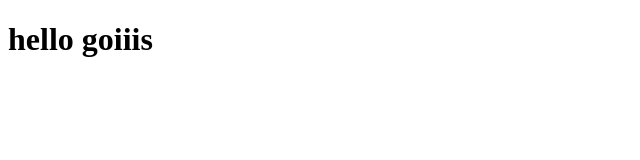
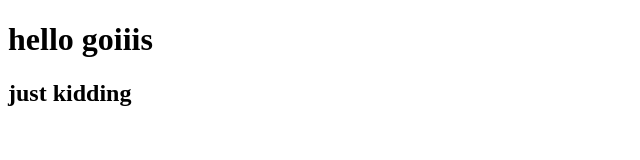
Before and after one commit to edwinkbabu/datewithgit-sample, a plain HTML site: page index.html in a window 1280 px wide. Shown: the whole page, without its empty margins (0-640 px from the left). Drawn offline with Linux system fonts and the light colour scheme.

Commit message:
index.html file modified just kidding

```diff
--- a/index.html
+++ b/index.html
@@ -7,5 +7,6 @@
 </head>
 <body>
     <h1>hello goiiis</h1>
+    <h2>just kidding</h2>
 </body>
 </html>
```
